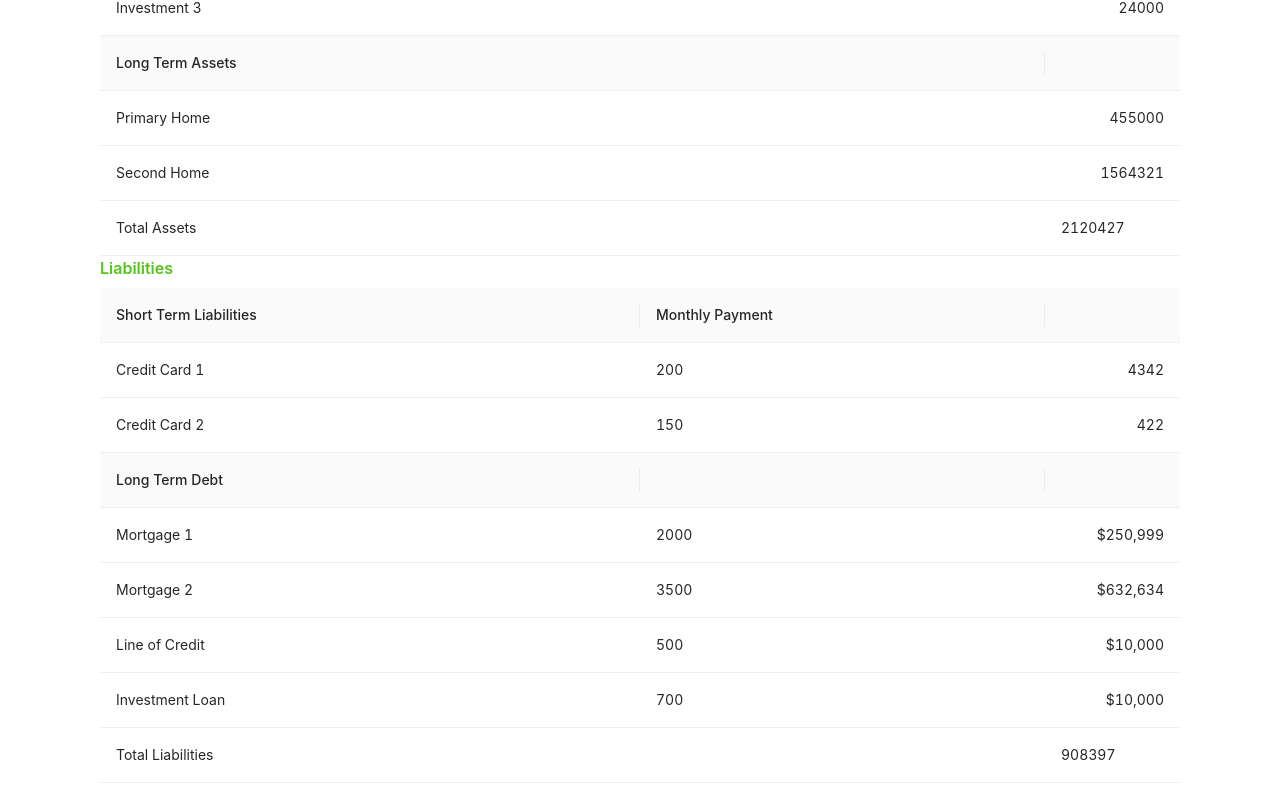
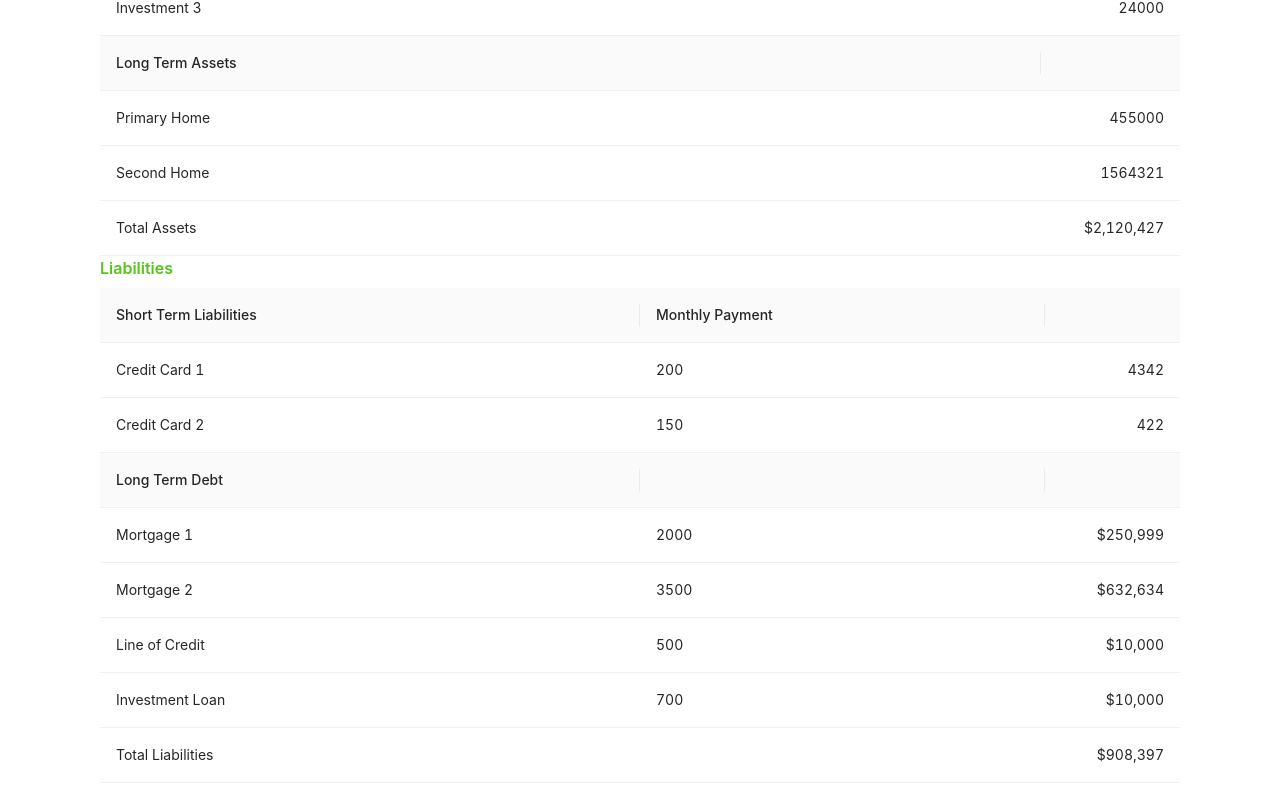
Before and after one commit to hackrmomo/intuit-interview-a4a-client, a React (Create React App) app: page /tracker in a window 1280 px wide. Shown: the part 719-1520 px from the top of the page. Built offline with nearby package versions, Linux system fonts and the light colour scheme.

Commit message:
correct alignment

```diff
--- a/src/screens/TrackerScreen.tsx
+++ b/src/screens/TrackerScreen.tsx
@@ -102,7 +102,7 @@ export const TrackerScreen = () => {
                     summary={() => (
                         <Table.Summary.Row>
                             <Table.Summary.Cell index={0}>Total Assets</Table.Summary.Cell>
-                            <Table.Summary.Cell index={1}>{totalAssets}</Table.Summary.Cell>
+                            <Table.Summary.Cell align="right" index={1}><MoneyField>{totalAssets}</MoneyField></Table.Summary.Cell>
                         </Table.Summary.Row>
                     )}
                 />
@@ -131,7 +131,7 @@ export const TrackerScreen = () => {
                     summary={() => (
                         <Table.Summary.Row>
                             <Table.Summary.Cell colSpan={2} index={0}>Total Liabilities</Table.Summary.Cell>
-                            <Table.Summary.Cell index={1}>{totalLiabilities}</Table.Summary.Cell>
+                            <Table.Summary.Cell align="right" index={1}><MoneyField>{totalLiabilities}</MoneyField></Table.Summary.Cell>
                         </Table.Summary.Row>
                     )}
                 />
```
